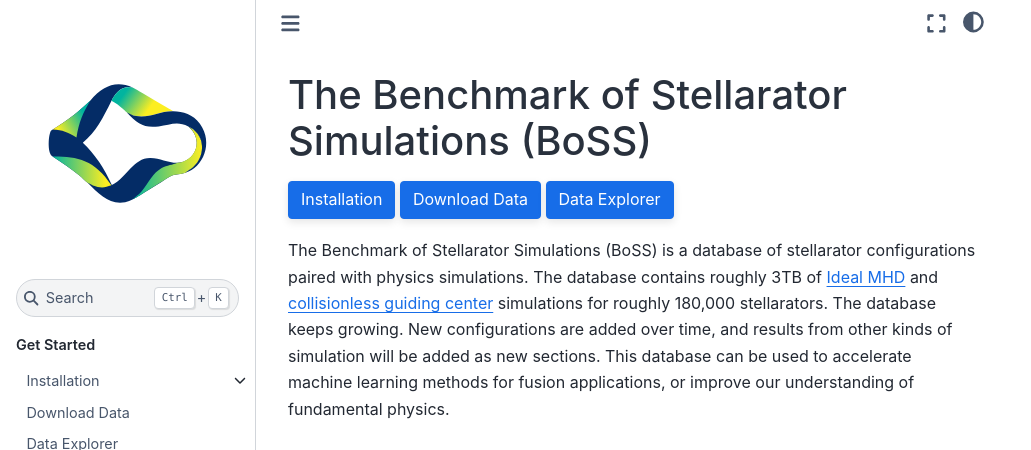
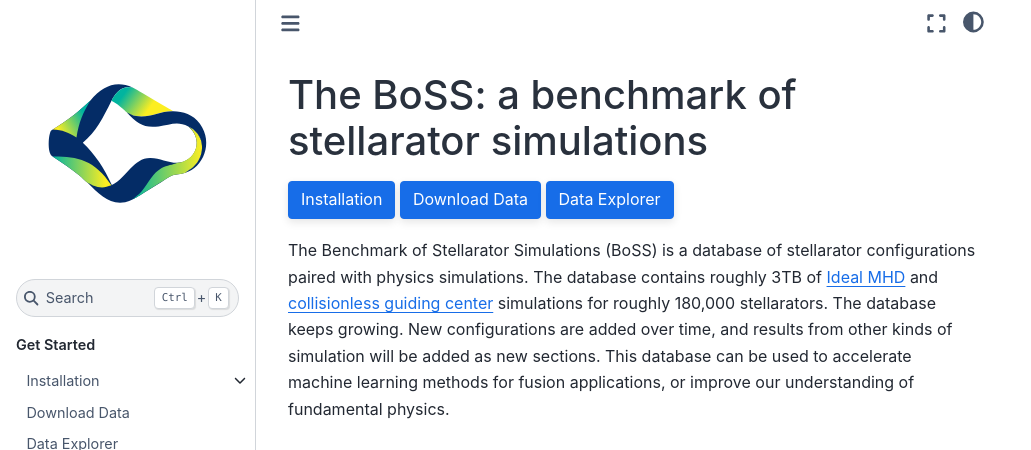
Before and after one commit to mishapadidar/boss_website, a Sphinx documentation site: the page built from docs/index.md, in a window 1280 px wide and 900 px high, cut to the strip 0-450 px from the top of the window. Shown: the whole strip, without its empty margins (0-1031 px from the left). Built offline with Sphinx 7.4.7 and the Sphinx Book theme 1.1.4, drawn with Linux system fonts in a browser that asks for light colours.

Commit message:
Home page title
Co-Authored-By: Claude Opus 5.5 (1M context) <noreply@anthropic.com>

```diff
--- a/docs/index.md
+++ b/docs/index.md
@@ -1,4 +1,4 @@
-# The Benchmark of Stellarator Simulations (BoSS)
+# The BoSS: a benchmark of stellarator simulations
 
 [Installation](installation.md){.sd-btn .sd-btn-primary .sd-shadow-sm}
 [Download Data](download.md){.sd-btn .sd-btn-primary .sd-shadow-sm}
```
